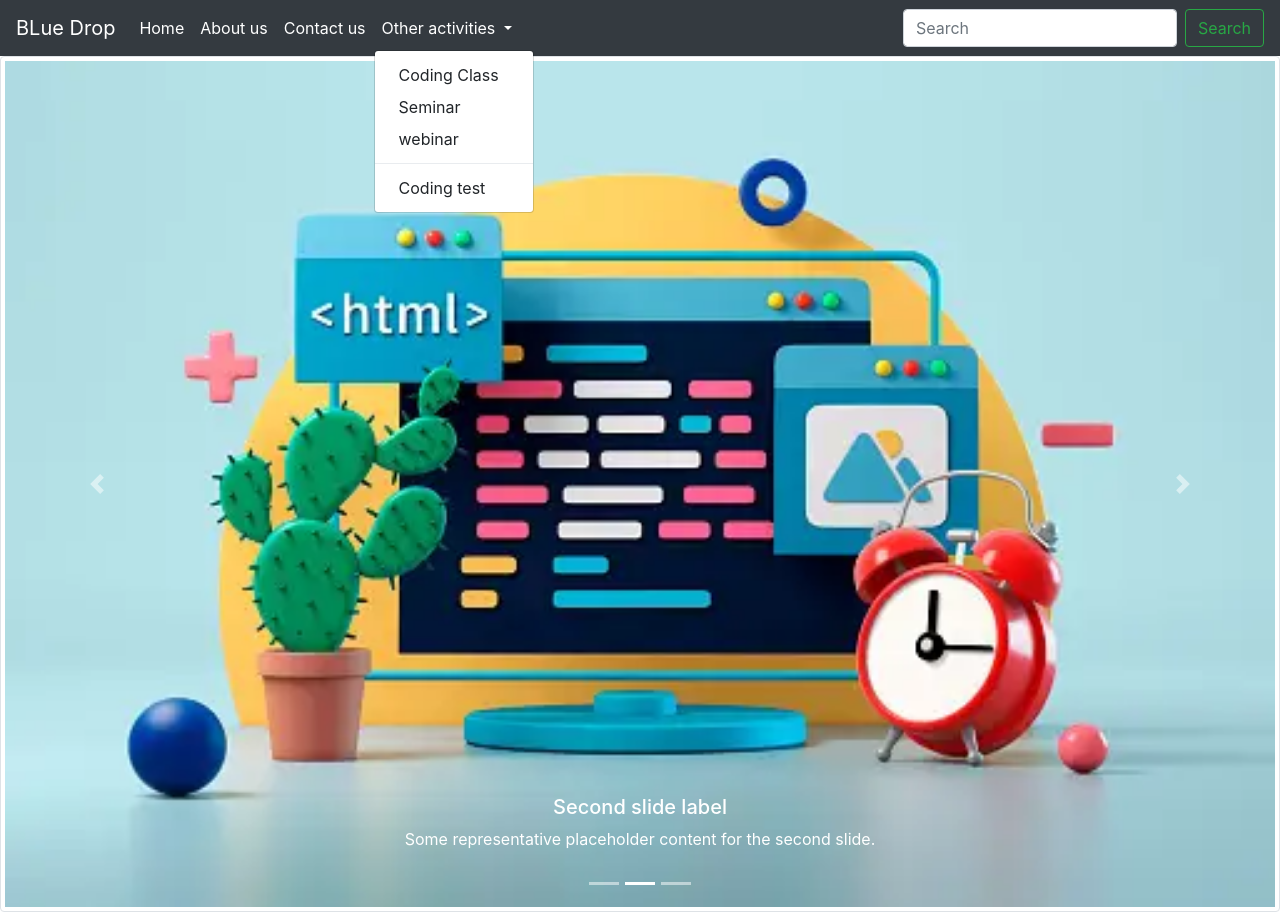
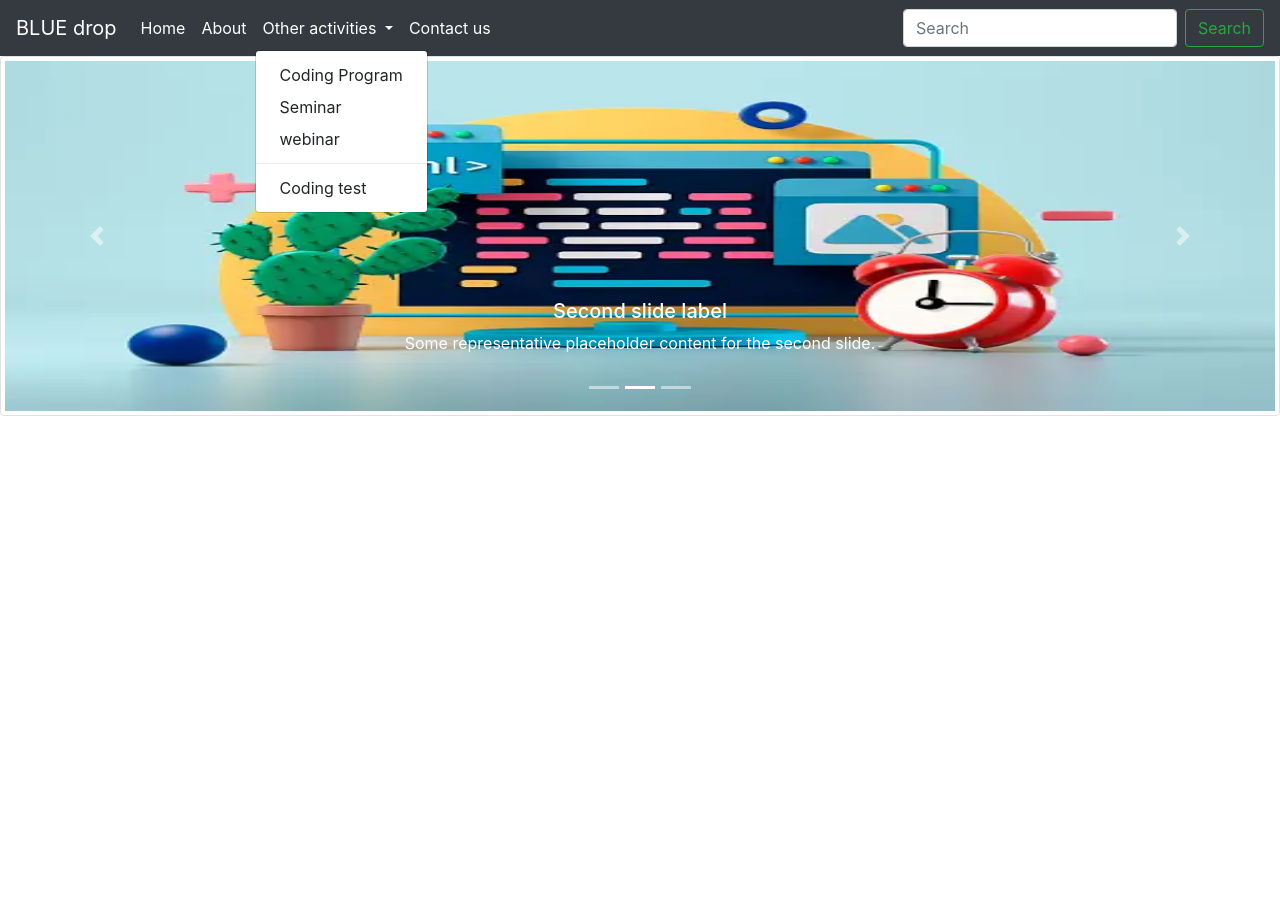
Before and after one commit to itzzmerkraja/Website2, a plain HTML site: page index.html in a window 1280 px wide. Both pictures are taken after a click on the button "Other activities". After the commit the page ends 800 px from the top, so only its background shows below. Drawn offline with nearby package versions, Linux system fonts and the light colour scheme.

Commit message:
slider - tag

```diff
--- a/index.html
+++ b/index.html
@@ -21,7 +21,7 @@
 
   <body>
     <nav class="navbar navbar-expand-lg navbar-dark bg-dark">
-      <a class="navbar-brand" href="#">BLue Drop</a>
+      <a class="navbar-brand" href="#">BLUE drop</a>
       <button
         class="navbar-toggler"
         type="button"
@@ -37,18 +37,13 @@
       <div class="collapse navbar-collapse" id="navbarSupportedContent">
         <ul class="navbar-nav mr-auto">
           <li class="nav-item active">
-            <a class="nav-link" href="#"
+            <a class="nav-link" href="/"
               >Home <span class="sr-only">(current)</span></a
             >
           </li>
           <li class="nav-item active">
-            <a class="nav-link" href="#"
-              >About us<span class="sr-only">(current)</span></a
-            >
-          </li>
-          <li class="nav-item active">
-            <a class="nav-link" href="#"
-              >Contact us<span class="sr-only">(current)</span></a
+            <a class="nav-link" href="/About.html"
+              >About<span class="sr-only">(current)</span></a
             >
           </li>
           <li class="nav-item dropdown">
@@ -62,12 +57,18 @@
               Other activities
             </a>
             <div class="dropdown-menu">
-              <a class="dropdown-item" href="#">Coding Class</a>
+              <a class="dropdown-item" href="#">Coding Program</a>
               <a class="dropdown-item" href="#">Seminar</a>
               <a class="dropdown-item" href="#">webinar</a>
               <div class="dropdown-divider"></div>
               <a class="dropdown-item" href="#">Coding test</a>
             </div>
+          <li class="nav-item active">
+            <a class="nav-link" href="/Contact.html"
+              >Contact us<span class="sr-only">(current)</span></a
+            >
+          </li>
+
           </li>
         </ul>
         <form class="form-inline my-2 my-lg-0">
@@ -100,21 +101,21 @@
       </ol>
       <div class="carousel-inner">
         <div class="carousel-item active">
-          <img src="image/one.webp" class="d-block w-100 " />
+          <img  class="bd-placeholder-img" width="100%" height="350" src="image/one.webp"  />
           <div class="carousel-caption d-none d-md-block">
             <h5>First slide label</h5>
             <p>Some representative placeholder content for the first slide.</p>
           </div>
         </div>
         <div class="carousel-item ">
-          <img src="image/two.webp" class="d-block w-100" />
+          <img  class="bd-placeholder-img" width="100%" height="350" src="image/two.webp"  />
           <div class="carousel-caption d-none d-md-block">
             <h5>Second slide label</h5>
             <p>Some representative placeholder content for the second slide.</p>
           </div>
         </div>
         <div class="carousel-item">
-          <img src="image/three.webp" class="d-block w-100" />
+          <img  class="bd-placeholder-img" width="100%" height="350" src="image/three.webp" />
           <div class="carousel-caption d-none d-md-block">
             <h5>Third slide label</h5>
             <p>Some representative placeholder content for the third slide.</p>
```
Also changed, not shown: style.css (deleted), 1 other file.
